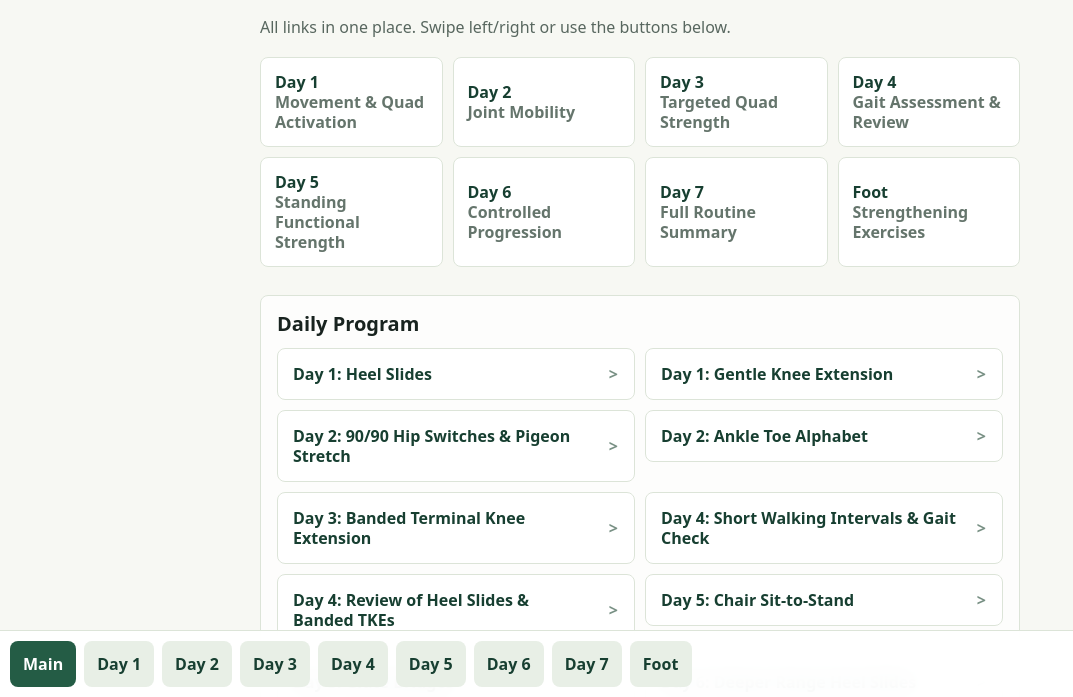
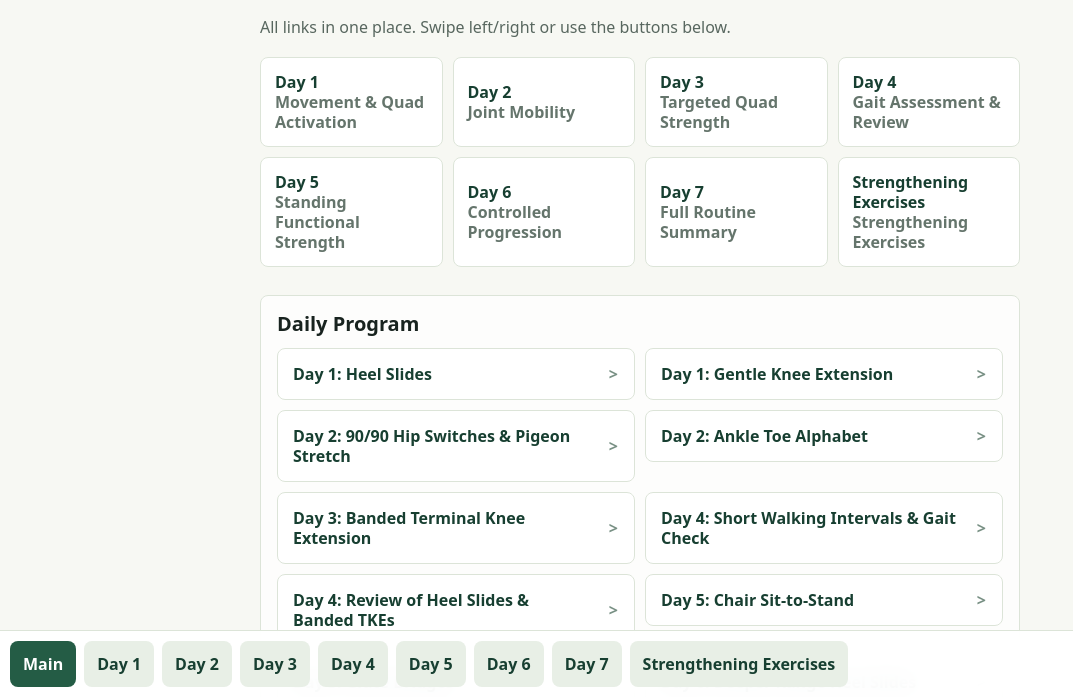
Before and after one commit to paramraghavan/cookbook, a plain HTML site: page health/exercise/knee_exercise.html in a window 1280 px wide. Shown: the part 103-800 px from the top of the page, without its empty margins (0-1073 px from the left). Drawn offline with Linux system fonts and the light colour scheme.

Commit message:
knee exercise

```diff
--- a/health/exercise/knee_exercise.html
+++ b/health/exercise/knee_exercise.html
@@ -200,7 +200,7 @@
             ]
           },
           {
-            heading: "Lower Leg & Foot",
+            heading: "Strengthening Exercises",
             links: [
               ["Tibialis Raises", "https://www.youtube.com/watch?v=W6WJZaW-OsY&t=18"],
               ["Lengthened Calf Raises", "https://www.youtube.com/watch?v=W6WJZaW-OsY&t=35"],
@@ -295,8 +295,8 @@
         ]
       },
       {
-        title: "Lower Leg & Foot",
-        label: "Foot",
+        title: "Strengthening Exercises",
+        label: "Strengthening Exercises",
         subtitle: "Strengthening Exercises",
         links: [
           ["Tibialis Raises", "https://www.youtube.com/watch?v=W6WJZaW-OsY&t=18"],
```
Also changed, not shown: 1 other file.
